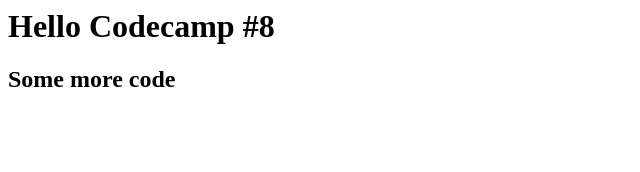
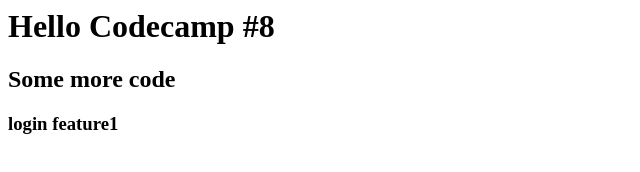
Before and after one commit to SNAPROCKER13/learn-git-test, a plain HTML site: page index.html in a window 1280 px wide. Shown: the whole page, without its empty margins (0-640 px from the left). Drawn offline with Linux system fonts and the light colour scheme.

Commit message:
add login feature

```diff
--- a/index.html
+++ b/index.html
@@ -1,3 +1,5 @@
 <h1>Hello Codecamp #8</h1>
 
 <h2>Some more code</h2>
+
+<h3>login feature1</h3>
```
